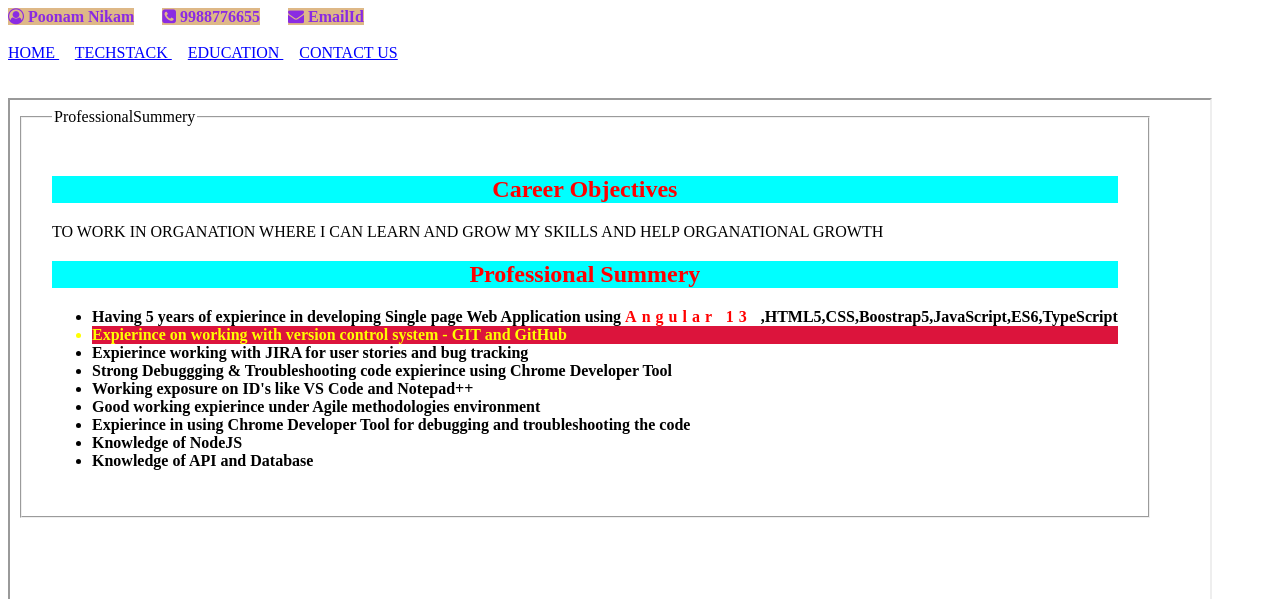
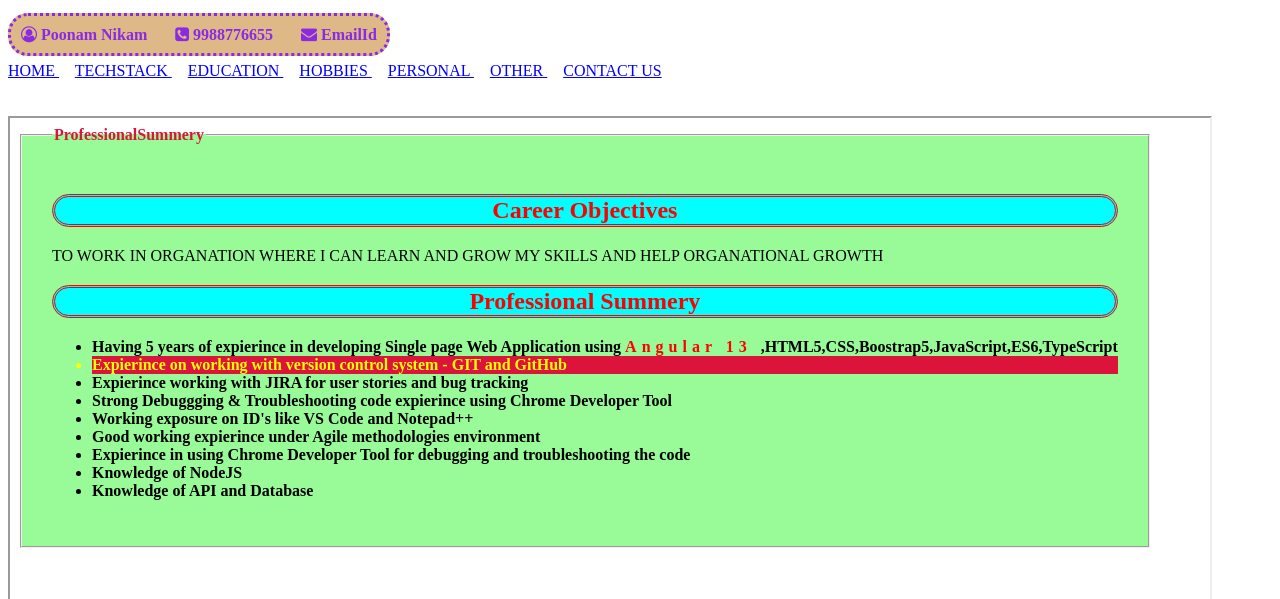
Before and after one commit to poonamnikam3256/my-profile, a plain HTML site: page index.html in a window 1280 px wide. Shown: the top 599 px of the page. Drawn offline with Linux system fonts and the light colour scheme.

Commit message:
update some changes
update some changes using css

```diff
--- a/home.html
+++ b/home.html
@@ -11,15 +11,20 @@
         color: red;
         background-color: aqua;
         text-align: center;
+        border: double;
+        border-radius: 30px;
       }
       #formula {
         color: red;
         letter-spacing: 5px;
       }
+      #abc {
+        color: crimson;
+      }
   </style>
   </head>
   <body>
-    <fieldset> <legend> <span> ProfessionalSummery </span></legend>
+    <fieldset style="background-color: palegreen;"> <legend> <span id="abc"><b> ProfessionalSummery </b></span></legend>
     <h2 class="h2tag" ><b> Career Objectives </b> </h2>
     <p> TO WORK IN ORGANATION WHERE I CAN LEARN AND GROW MY SKILLS AND HELP ORGANATIONAL GROWTH </p>
     <h2 class="h2tag"><b> Professional Summery </b></h2>
--- a/index.html
+++ b/index.html
@@ -6,23 +6,32 @@
       .header {
         color: blueviolet;
         background-color: burlywood;
+        border-radius: 20px;
+        padding: 10px;
+        border: dotted;
+        margin-top: 20px;
       }
       .nav {
         color: blue;
+        margin: 10px:
       }
     </style>
     <link rel="stylesheet" href="https://cdnjs.cloudflare.com/ajax/libs/font-awesome/4.7.0/css/font-awesome.min.css">
   </head>
   <body>
+    <br>
     <header>
-      <strong class="header"><b> <i class="fa fa-user-circle-o" aria-hidden="true"></i> Poonam Nikam</b></strong> &nbsp;&nbsp;&nbsp;&nbsp;&nbsp;
-      <strong class="header"><b> <i class="fa fa-phone-square" aria-hidden="true"></i> 9988776655</b></strong> &nbsp;&nbsp;&nbsp;&nbsp;&nbsp;
-      <strong class="header"><b> <i class="fa fa-envelope" aria-hidden="true"></i> EmailId</b></strong> &nbsp;&nbsp;&nbsp;&nbsp;&nbsp;
+      <strong class="header"><b> <i class="fa fa-user-circle-o" aria-hidden="true"></i> Poonam Nikam &nbsp;&nbsp;&nbsp;&nbsp;&nbsp;
+        <i class="fa fa-phone-square" aria-hidden="true"></i> 9988776655 &nbsp;&nbsp;&nbsp;&nbsp;&nbsp;
+        <i class="fa fa-envelope" aria-hidden="true"></i> EmailId</b></strong> &nbsp;&nbsp;&nbsp;&nbsp;&nbsp;
     </header><br>
     <nav>
     <a href="home.html" target="myFrame" class="nav"> HOME </a> &nbsp; &nbsp;
     <a href="techStack.html" target="myFrame" class="nav"> TECHSTACK </a> &nbsp; &nbsp;
     <a href="education.html" target="myFrame" class="nav"> EDUCATION </a> &nbsp; &nbsp;
+    <a href="education.html" target="myFrame" class="nav"> HOBBIES </a> &nbsp; &nbsp;
+    <a href="education.html" target="myFrame" class="nav"> PERSONAL  </a> &nbsp; &nbsp;
+    <a href="education.html" target="myFrame" class="nav"> OTHER </a> &nbsp; &nbsp;
     <a href="contactUs.html" target="myFrame" class="nav"> CONTACT US</a>
    </nav>
     <br> <br>
```
